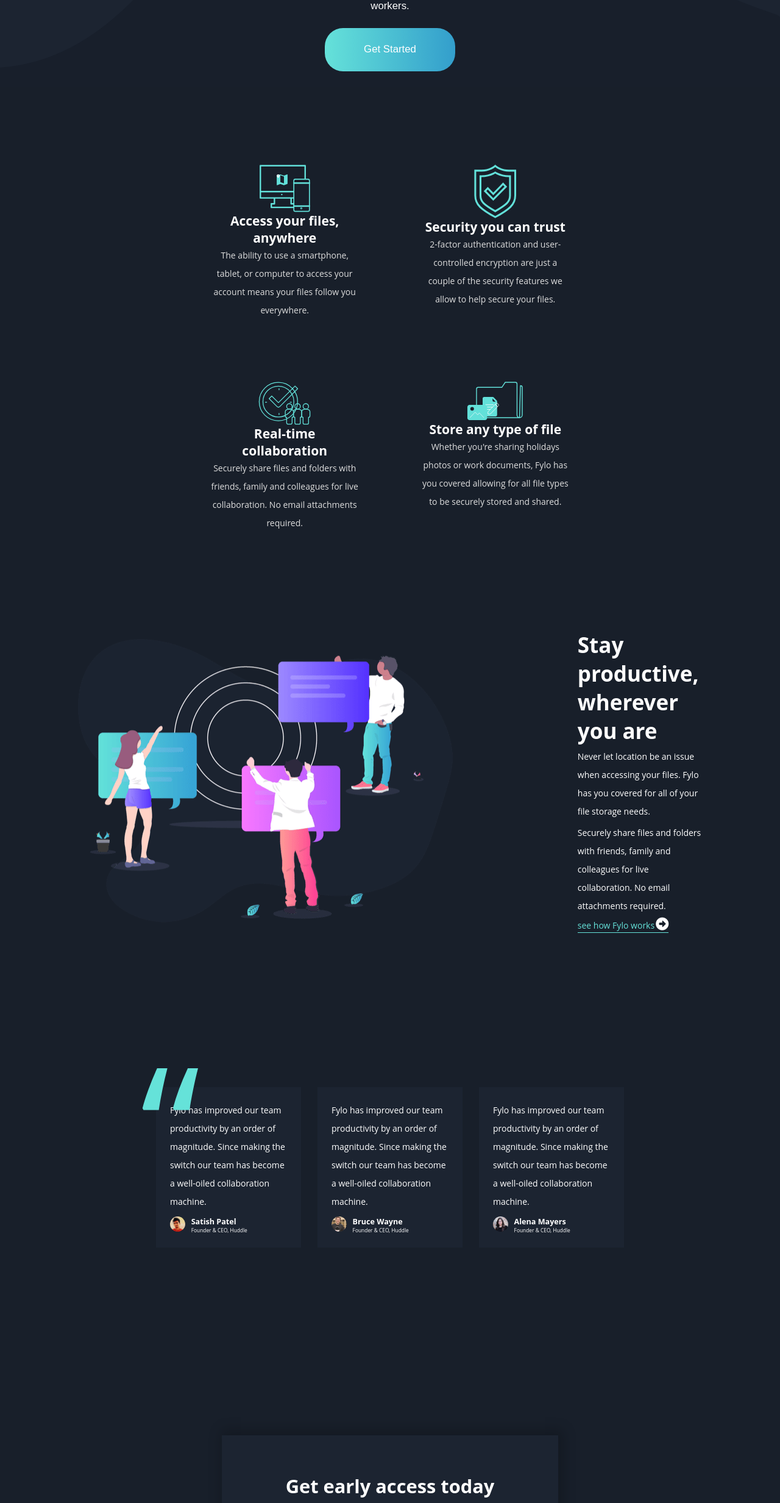
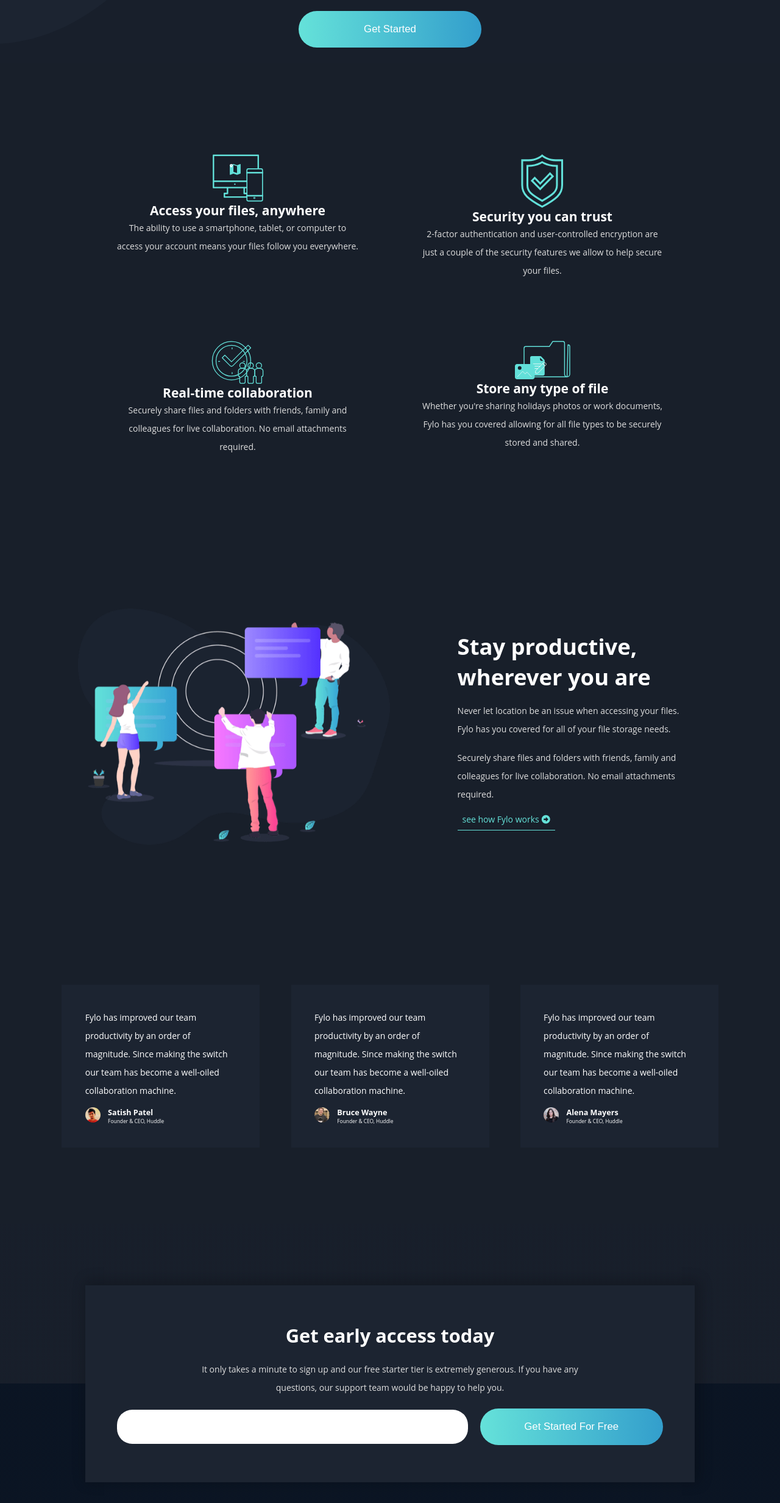
Before and after one commit to ShakibUddin/Fylo-Landing-page-Dark, a plain HTML site: page index.html in a window 1280 px wide. Shown: the part 790-3255 px from the top of the page at 61% size. Drawn offline with Linux system fonts and the light colour scheme.

Commit message:
fully responsive

```diff
--- a/index.html
+++ b/index.html
@@ -18,6 +18,7 @@
 
     <!-- custom stylesheet -->
     <link rel="stylesheet" href="styles/index.css" />
+    <link rel="stylesheet" href="styles/mediaqueries.css" />
   </head>
   <body>
     <header>
@@ -48,31 +49,35 @@
       <!-- intro section end -->
       <!-- services section start -->
       <section class="services">
-        <div class="service item-access">
+        <div class="service-top">
+          <div class="service">
             <img src="images/icon-access-anywhere.svg" alt="" />
             <p class="service-title">Access your files, anywhere</p>
             <p class="service-details">
-            The ability to use a smartphone, tablet, or computer to access your
-            account means your files follow you everywhere.
+              The ability to use a smartphone, tablet, or computer to access
+              your account means your files follow you everywhere.
             </p>
           </div>
-        <div class="service item-security">
+          <div class="service">
             <img src="images/icon-security.svg" alt="" />
             <p class="service-title">Security you can trust</p>
             <p class="service-details">
               2-factor authentication and user-controlled encryption are just a
-            couple of the security features we allow to help secure your files.
+              couple of the security features we allow to help secure your
+              files.
             </p>
           </div>
-        <div class="service item-collaboration">
+        </div>
+        <div class="service-bottom">
+          <div class="service">
             <img src="images/icon-collaboration.svg" alt="" />
             <p class="service-title">Real-time collaboration</p>
             <p class="service-details">
-            Securely share files and folders with friends, family and colleagues
-            for live collaboration. No email attachments required.
+              Securely share files and folders with friends, family and
+              colleagues for live collaboration. No email attachments required.
             </p>
           </div>
-        <div class="service item-store">
+          <div class="service">
             <img src="images/icon-any-file.svg" alt="" />
             <p class="service-title">Store any type of file</p>
             <p class="service-details">
@@ -81,24 +86,31 @@
               shared.
             </p>
           </div>
+        </div>
       </section>
       <!-- services section end -->
       <!-- productive section start -->
       <section class="productive">
+        <div class="image-div">
           <img src="images/illustration-stay-productive.png" alt="" />
-        <div>
-          <p class="intro-title">Stay productive,<br />wherever you are</p>
-          <p class="service-details">
+        </div>
+        <div class="content-div">
+          <span class="productive-title"
+            >Stay productive, wherever you are</span
+          >
+          <span class="service-details">
             Never let location be an issue when accessing your files. Fylo has
             you covered for all of your file storage needs.
-          </p>
-          <p class="service-details">
+          </span>
+          <span class="service-details">
             Securely share files and folders with friends, family and colleagues
             for live collaboration. No email attachments required.
-          </p>
-          <a href=""
+          </span>
+          <span>
+            <a class="see-how-works-url" href=""
               >see how Fylo works<i class="fas fa-arrow-alt-circle-right"></i
             ></a>
+          </span>
         </div>
       </section>
       <!-- productive section end -->
@@ -159,7 +171,7 @@
           </p>
           <div class="input-div">
             <input class="input-box" type="text" />
-            <button class="primary-button">Get Started For Free</button>
+            <button class="primary-button signup-button">Get Started For Free</button>
           </div>
         </div>
       </section>
--- a/styles/index.css
+++ b/styles/index.css
@@ -3,6 +3,7 @@
   padding: 0;
   font-size: 14px;
   text-decoration: none;
+  box-sizing: border-box;
 }
 
 :root {
@@ -21,7 +22,6 @@
 @import url("https://fonts.googleapis.com/css2?family=Open+Sans:ital@1&family=Raleway&display=swap");
 
 body {
-  margin: 0 auto;
   font-family: "Open Sans", sans-serif;
   background-color: var(--main-background);
 }
@@ -33,15 +33,24 @@
   font-family: "Raleway", sans-serif;
   background-color: var(--intro-email-signup-background);
 }
+nav > img {
+  width: 150px;
+}
+nav > ul {
+  display: flex;
+  justify-content: flex-end;
+  width: 200px;
+}
 .nav-links > a {
   text-decoration: none;
-  margin-left: 40px;
+  margin-left: 3%;
   color: var(--neutral);
   font-size: 1rem;
 }
 
 /* intro styles */
 .intro {
+  width: 100%;
   display: flex;
   justify-content: center;
   align-items: center;
@@ -64,14 +73,16 @@
   font-weight: 700;
 }
 .intro-subtitle {
-  width: 30%;
+  min-width: 200px;
+  max-width: 600px;
   font-size: 1.2rem;
   color: var(--neutral);
   text-align: center;
-  padding-bottom: 2%;
+  padding: 0 20px 20px 20px;
 }
 .primary-button {
-  padding: 2% 5% 2%;
+  width: 300px;
+  height: 60px;
   background: linear-gradient(to right, var(--cyan), var(--blue));
   color: white;
   border-radius: 30px;
@@ -81,15 +92,23 @@
 
 /* services styles */
 .services {
-  display: grid;
-  grid-template-columns: repeat(4, 1fr);
-  grid-template-rows: repeat(2, 1fr);
-  grid-column-gap: 8%;
-  grid-row-gap: 20%;
+  width: 100%;
+  max-width: 1000px;
+  display: flex;
+  flex-direction: column;
+  align-items: center;
   background-color: var(--main-background);
-  padding: 10% 0;
+  padding: 100px 0;
+  margin: 0 auto;
+}
+.service-top,
+.service-bottom {
+  display: flex;
+  justify-content: center;
 }
 .service {
+  flex-basis: 45%;
+  margin: 5%;
   display: flex;
   flex-direction: column;
   align-items: center;
@@ -123,41 +142,58 @@
 
 /* productive styles */
 .productive {
-  display: grid;
-  grid-template-columns: repeat(2, 1fr);
-  background-color: var(--main-background);
-  padding: 10% 10% 20% 10%;
-  grid-column-gap: 20%;
-  align-items: center;
+  width: 100%;
+  display: flex;
+  padding: 100px 10%;
+  flex-wrap: wrap;
+  justify-content: space-between;
 }
-.productive > div > p {
+.image-div {
+  flex-basis: 50%;
+}
+.image-div > img {
+  width: 100%;
+}
+.content-div {
+  flex-basis: 40%;
+  display: flex;
+  flex-direction: column;
+  justify-content: center;
+}
+.content-div > span {
+  text-align: start;
+  padding: 2%;
+}
+.productive-title {
+  font-size: 2.6rem;
   color: var(--neutral);
-  text-align: start;
-  padding-bottom: 2%;
+  font-weight: 700;
 }
-.productive > div > a {
+.see-how-works-url {
   color: var(--cyan);
+  padding: 2%;
   border-bottom: 1px solid var(--cyan);
-  text-decoration: none;
-  padding-bottom: 1%;
 }
-.fas {
-  font-size: 0.7rem;
+.see-how-works-url > .fas {
+  color: var(--cyan);
   margin-left: 1%;
+  font-size: 1rem;
 }
 /* testimonial styles */
 .testimonials {
-  width: 60%;
+  width: 100%;
   display: flex;
-  justify-content: space-between;
-  padding: 0 10% 10% 10%;
-  margin: 0 auto;
-  position: relative;
+  flex-wrap: wrap;
+  justify-content: center;
+  margin: 100px auto;
 }
 .testimonial {
+  width: 360px;
+  min-width: 325px;
   width: 25%;
   background-color: var(--intro-email-signup-background);
   padding: 3%;
+  margin: 2%;
 }
 .first::before {
   content: "“";
@@ -199,20 +235,26 @@
 }
 /* signup styles */
 .signup {
-  padding: 0% 10%;
+  padding: 100px 10%;
   display: flex;
   justify-content: center;
+  background: linear-gradient(
+    to bottom,
+    var(--main-background) 0%,
+    var(--main-background) 50%,
+    var(--footer-background) 50%,
+    var(--footer-background) 100%
+  );
 }
 .signup-card {
   display: flex;
   flex-direction: column;
   align-items: center;
-  width: 50%;
+  max-width: 1000px;
+  min-width: 200px;
   padding: 6% 2%;
   background-color: var(--intro-email-signup-background);
   box-shadow: 4px -4px 20px 5px rgba(0, 0, 0, 0.2);
-  position: relative;
-  top: 180px;
 }
 .signup-title {
   color: var(--neutral);
@@ -230,20 +272,21 @@
   text-align: center;
 }
 .input-div {
-  width: 90%;
+  width: 100%;
   display: flex;
+  align-items: center;
   justify-content: center;
 }
 .input-box {
-  width: 50%;
+  min-width: 60%;
   border-radius: 25px;
-  padding: 2%;
+  padding: 20px;
   border: none;
-  margin-right: 30px;
+  margin-right: 20px;
 }
 /* footer styles */
 footer {
-  padding: 24% 2% 1% 2%;
+  padding: 3%;
   background-color: var(--footer-background);
 }
 footer > img {
@@ -252,26 +295,27 @@
 .footer-links {
   display: flex;
   justify-content: space-between;
-  flex-wrap: wrap;
   padding-bottom: 1%;
 }
 .location-div {
   display: flex;
-  width: 20%;
+  max-width: 300px;
   min-width: 80px;
+  margin: 20px 10px;
 }
 .location-div > p {
   text-align: start;
 }
 .location-div > i {
-  margin-right: 5%;
+  margin-right: 20px;
   margin-top: 2%;
 }
 .contact-div {
-  width: 10%;
+  width: 200px;
   display: flex;
   flex-direction: column;
   color: var(--neutral);
+  margin: 20px 5px;
 }
 .contact-div > div > i {
   margin-right: 5%;
@@ -279,24 +323,25 @@
 }
 .link-set1,
 .link-set2 {
-  width: 10%;
   display: flex;
   flex-direction: column;
+  align-items: flex-start;
+  margin: 20px;
 }
 .link-set1 > a,
 .link-set2 > a {
-  margin-bottom: 15%;
+  margin-bottom: 20px 10px;
   color: var(--neutral);
-  margin-right: 10%;
 }
 .social-link {
-  width: 8%;
   display: flex;
   justify-content: space-around;
+  margin: 20px 0;
 }
 .social-link > .fab {
   color: var(--neutral);
   font-size: 2rem;
+  padding: 10px;
 }
 .copyright {
   text-align: center;
--- /dev/null
+++ b/styles/mediaqueries.css
@@ -0,0 +1,65 @@
+@media only screen and (max-width: 820px) and (min-width: 700px) {
+  .productive {
+    flex-direction: column;
+  }
+  .social-link {
+    flex-direction: column;
+    justify-content: space-between;
+  }
+}
+
+@media only screen and (max-width: 1100px) {
+  .input-div {
+    flex-direction: column;
+    align-items: center;
+  }
+  .input-box {
+    margin-bottom: 2%;
+    margin-right: 0;
+  }
+}
+
+@media only screen and (max-width: 700px) {
+  .intro > img {
+    width: 100%;
+  }
+  .service-top,
+  .service-bottom {
+    align-items: center;
+    flex-direction: column;
+  }
+  .productive {
+    flex-direction: column;
+  }
+  .input-box {
+    width: 100%;
+  }
+  .signup-button {
+    width: 100%;
+  }
+  .footer-links {
+    flex-direction: column;
+    align-items: flex-start;
+    justify-content: space-around;
+  }
+  .link-set1,
+  .link-set2 {
+    margin: 20px;
+  }
+  .social-link {
+    width: 100%;
+    justify-content: center;
+  }
+}
+
+@media only screen and (max-width: 720px) {
+  .intro {
+    background-image: url("../images/bg-curvy-mobile.svg");
+  }
+}
+
+@media only screen and (max-width: 500px) {
+  * {
+    font-size: 12px;
+  }
+}
```
Lines whose indentation alone changed are shown as unchanged.
